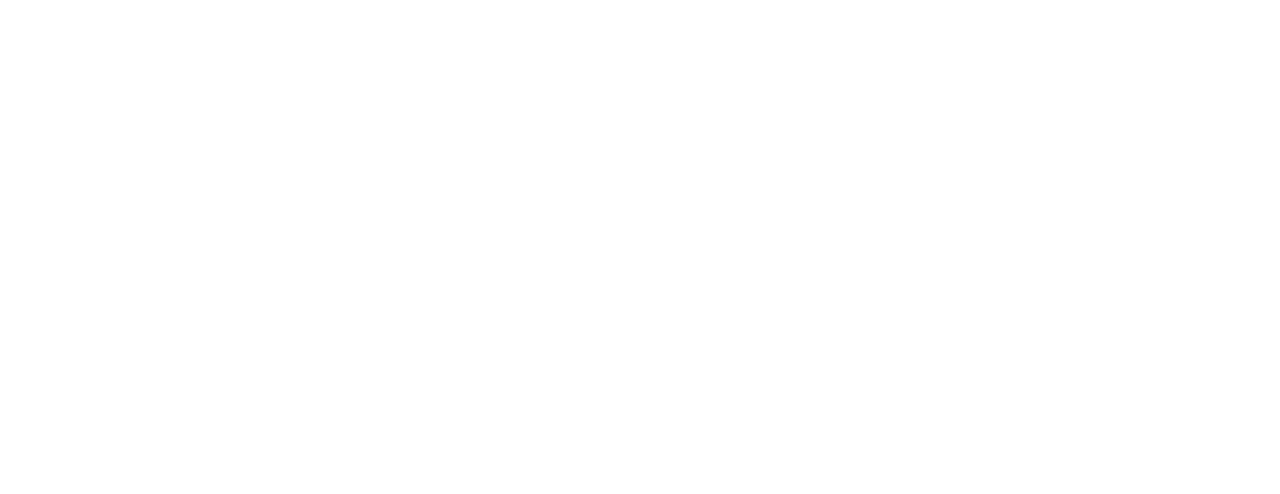
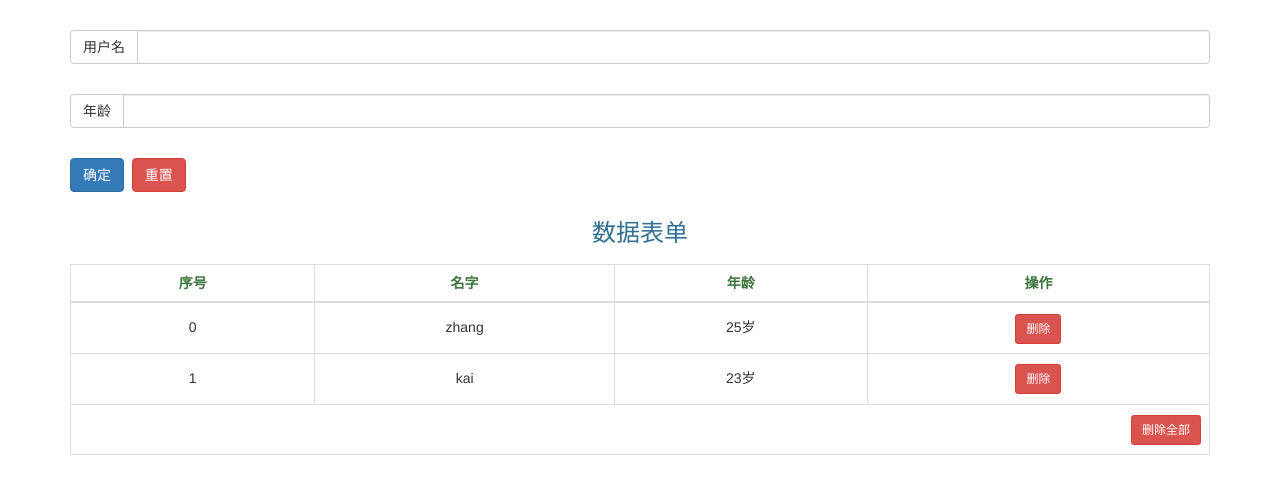
Before and after one commit to xinqidianjiaoyu/vue-todolist, a website: page index.html in a window 1280 px wide. Drawn offline with nearby package versions, Linux system fonts and the light colour scheme.

Commit message:
搭建项目的基本骨架

```diff
--- a/index.html
+++ b/index.html
@@ -4,8 +4,123 @@
     <meta charset="UTF-8">
     <title>todolist</title>
     <link rel="stylesheet" href="bower_components/bootstrap/dist/css/bootstrap.min.css">
+    <style>
+        .input-group {
+            margin-top: 30px;
+        }
+
+        .table > tbody > tr > td {
+            line-height: 2.4;
+        }
+    </style>
 </head>
+
 <body>
-<script src="bower_components/vue/dist/vue.min.js"></script>
+
+
+<div id="vue" class="container">
+    <!--上方表单-->
+    <form role="form">
+        <div class="input-group">
+            <span class="input-group-btn">
+                <button class="btn btn-default" type="button">用户名</button>
+            </span>
+            <input type="text" class="form-control" v-model="name">
+        </div>
+        <div class="input-group">
+        <span class="input-group-btn">
+            <button class="btn btn-default" type="button">年龄</button>
+        </span>
+            <input type="text" class="form-control" v-model="age">
+        </div>
+        <div class="input-group">
+            <input type="button" value="确定" class="btn btn-primary" v-on:click="add()">&nbsp;
+            <input type="button" value="重置" class="btn btn-danger">
+        </div>
+    </form>
+
+
+    <!--下方数据表格-->
+    <table class="table table-bordered">
+        <caption class="h3 text-center text-info">数据表单</caption>
+        <thead>
+        <tr class="text-success">
+            <th class="text-center">序号</th>
+            <th class="text-center">名字</th>
+            <th class="text-center">年龄</th>
+            <th class="text-center">操作</th>
+        </tr>
+        </thead>
+        <tbody class="text-center">
+        <tr v-for="(person, index) in persons">
+            <td>{{index}}</td>
+            <td>{{person.name}}</td>
+            <td>{{person.age}}岁</td>
+            <td>
+                <button class="btn btn-sm btn-danger" data-toggle="modal" data-target="#myModal">删除</button>
+            </td>
+        </tr>
+        <tr v-if="persons.length">
+            <td colspan="4" class="text-right">
+                <button class="btn btn-danger btn-sm">删除全部</button>
+            </td>
+        </tr>
+        <tr v-if="!persons.length">
+            <td colspan="4">暂无数据...</td>
+        </tr>
+        </tbody>
+    </table>
+
+</div>
+<!--模态框-->
+<div class="modal fade" id="myModal" tabindex="-1" role="dialog" aria-labelledby="myModalLabel">
+    <div class="modal-dialog" role="document">
+        <div class="modal-content">
+            <div class="modal-header">
+                <button type="button" class="close" data-dismiss="modal" aria-label="Close"><span
+                        aria-hidden="true">&times;</span></button>
+                <h4 class="modal-title" id="myModalLabel">Modal title</h4>
+            </div>
+            <div class="modal-body">
+                ...
+            </div>
+            <div class="modal-footer">
+                <button type="button" class="btn btn-default" data-dismiss="modal">Close</button>
+                <button type="button" class="btn btn-primary">Save changes</button>
+            </div>
+        </div>
+    </div>
+</div>
+
+
+<!--&lt;!&ndash;从v2开始,绑定的元素不能第html/body标签&ndash;&gt;-->
+<script src="bower_components/vue/dist/vue.js"></script>
+<script src="bower_components/jquery/dist/jquery.js"></script>
+<script src="bower_components/bootstrap/dist/js/bootstrap.js"></script>
+<script>
+    $('#myModal').on('shown.bs.modal', function () {
+        $('#myInput').focus()
+    })
+    new Vue({
+        el: "#vue",
+        data: {
+            name: "",
+            age: "",
+            persons: [
+                {name: "zhang", age: 25},
+                {name: "kai", age: 23}
+            ]
+        },
+        methods: {
+            add: function () {
+                this.persons.push({name: this.name, age: this.age});
+            }
+        }
+    })
+</script>
+<script>
+    //    $('#myModal').modal();
+</script>
+
 </body>
 </html>
```
Also changed, not shown: 1 other file.
